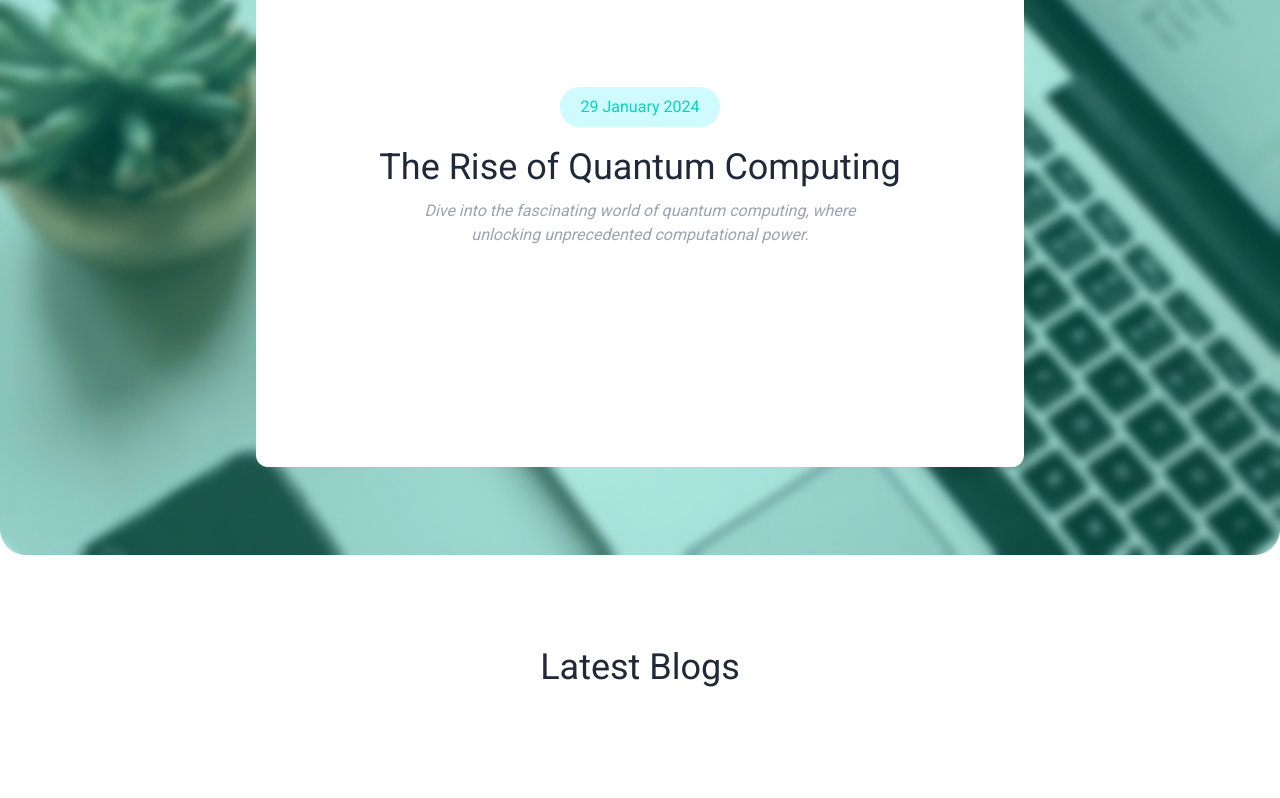
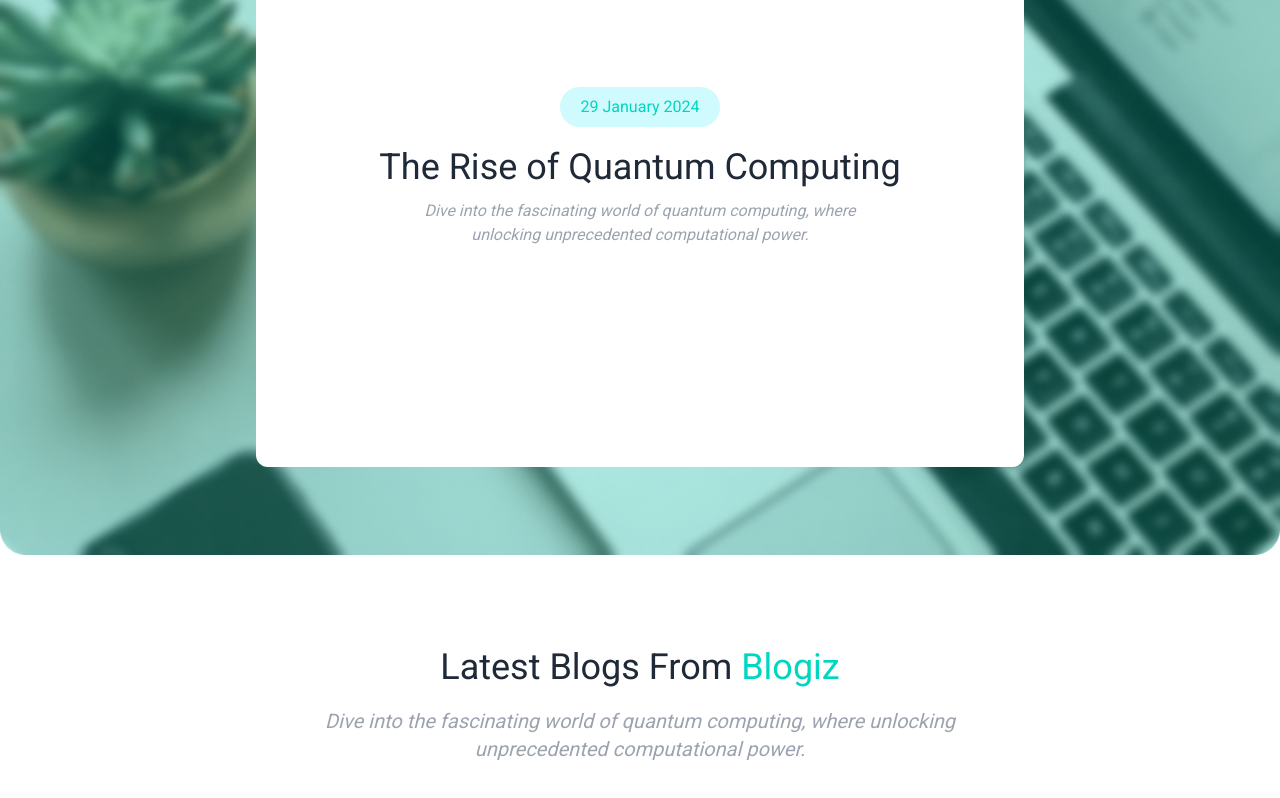
Before and after one commit to mehrabhossain1/blogiz-nextjs, a Next.js app: page / in a window 1280 px wide. Shown: the part 252-1050 px from the top of the page. Built offline with nearby package versions, Linux system fonts and the light colour scheme.

Commit message:
latest blogs design

```diff
--- a/package.json
+++ b/package.json
@@ -4,11 +4,13 @@
   "private": true,
   "scripts": {
     "dev": "next dev",
+    "json-server": "json-server --watch db.json --port 5000",
     "build": "next build",
     "start": "next start",
     "lint": "next lint"
   },
   "dependencies": {
+    "json-server": "^1.0.0-alpha.23",
     "next": "14.1.2",
     "react": "^18",
     "react-dom": "^18",
--- a/src/app/page.tsx
+++ b/src/app/page.tsx
@@ -1,7 +1,9 @@
+import LatestBlogs from "@/components/LatestBlogs/LatestBlogs";
+
 const HomePage = async () => {
   return (
     <>
-      <h1 className="text-center text-4xl my-5">Latest Blogs</h1>
+      <LatestBlogs />
     </>
   );
 };
--- /dev/null
+++ b/src/components/LatestBlogs/LatestBlogs.tsx
@@ -0,0 +1,19 @@
+import React from "react";
+
+const LatestBlogs = () => {
+  return (
+    <div>
+      <h1 className="text-4xl text-center my-5">
+        Latest Blogs From <span className="text-accent">Blogiz</span>
+      </h1>
+      <p className="text-xl text-center text-gray-400 w-2/4 mx-auto">
+        <i>
+          Dive into the fascinating world of quantum computing, where unlocking
+          unprecedented computational power.
+        </i>
+      </p>
+    </div>
+  );
+};
+
+export default LatestBlogs;
```
Also changed, not shown: 1 other file (tests, documents, lock files or other folders).
